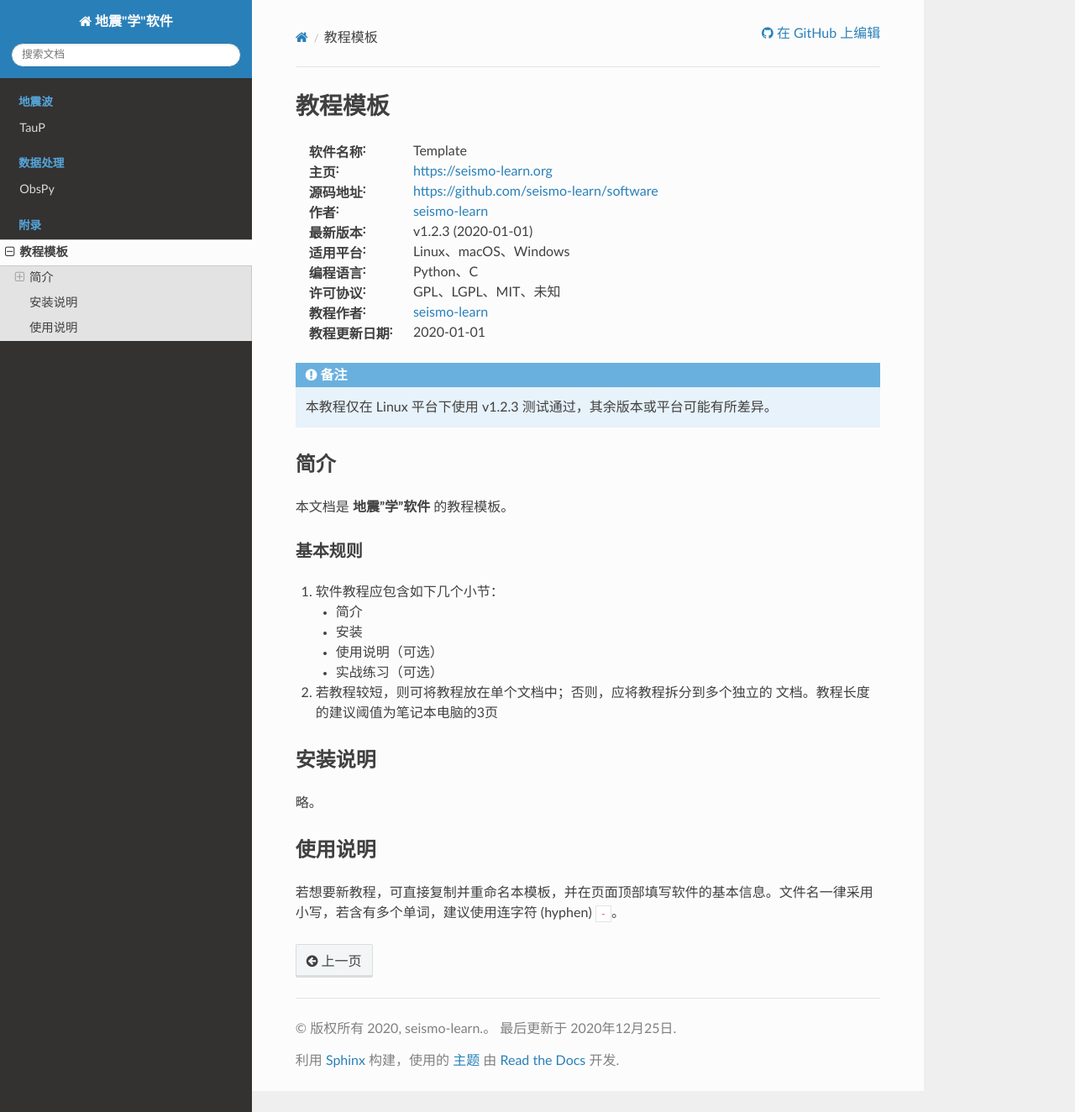
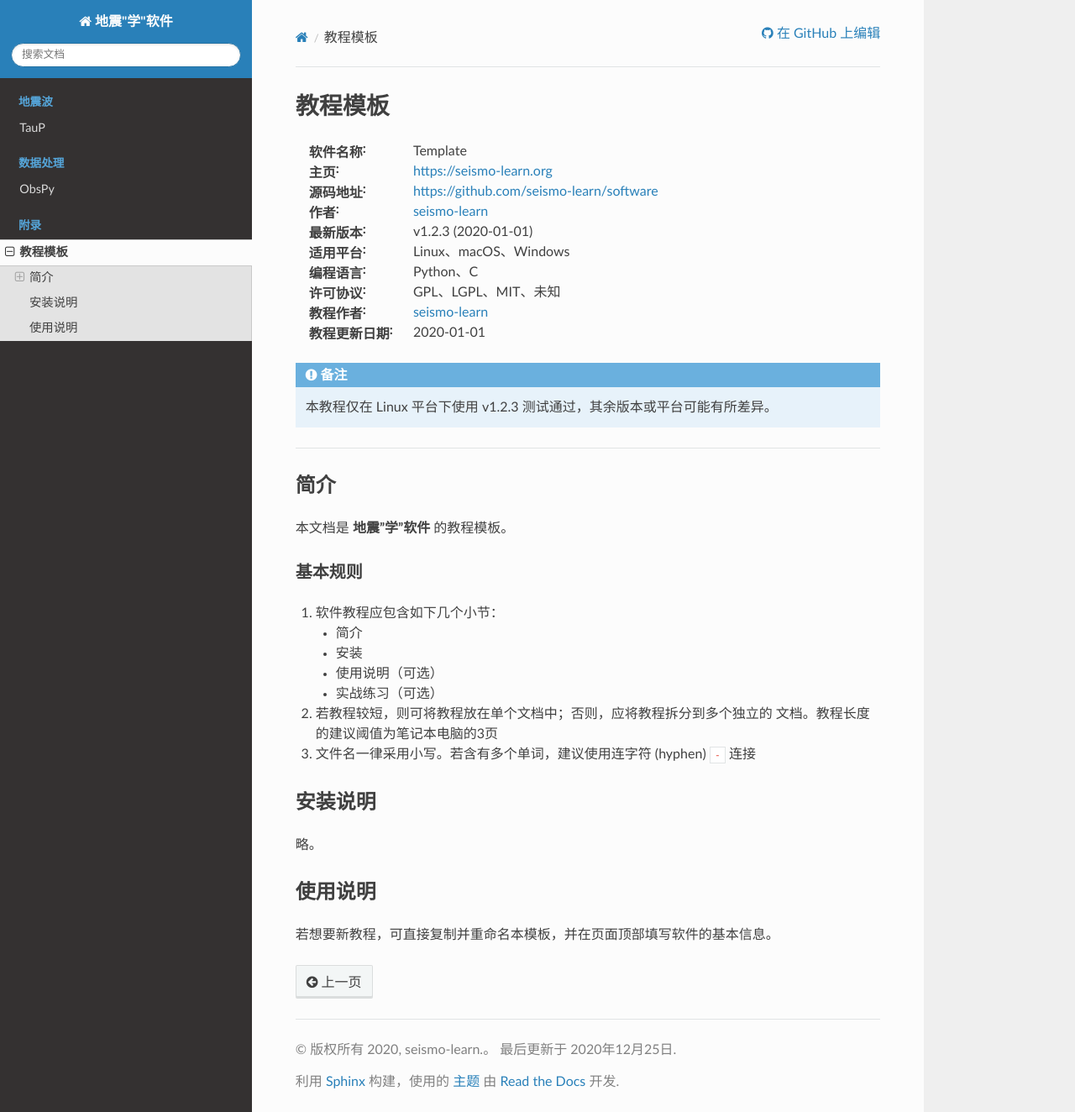
Before and after one commit to seismo-learn/software, a Sphinx documentation site: the page built from source/template.rst, in a window 1280 px wide and 1324 px high. Shown: the whole window at 84% size. Built offline with Sphinx 7.4.7 and the Read the Docs theme 2.0.0, drawn with Linux system fonts in a browser that asks for light colours; some of the changed lines change nothing that is shown.

Commit message:
Update template

```diff
--- a/source/template.rst
+++ b/source/template.rst
@@ -17,6 +17,8 @@
 
    本教程仅在 Linux 平台下使用 v1.2.3 测试通过，其余版本或平台可能有所差异。
 
+--------
+
 简介
 ----
 
@@ -34,6 +36,7 @@
 
 2. 若教程较短，则可将教程放在单个文档中；否则，应将教程拆分到多个独立的
    文档。教程长度的建议阈值为笔记本电脑的3页
+3. 文件名一律采用小写。若含有多个单词，建议使用连字符 (hyphen) ``-`` 连接
 
 安装说明
 --------
@@ -43,4 +46,4 @@
 使用说明
 --------
 
-若想要新教程，可直接复制并重命名本模板，并在页面顶部填写软件的基本信息。文件名一律采用小写，若含有多个单词，建议使用连字符 (hyphen) ``-``。
+若想要新教程，可直接复制并重命名本模板，并在页面顶部填写软件的基本信息。
```
